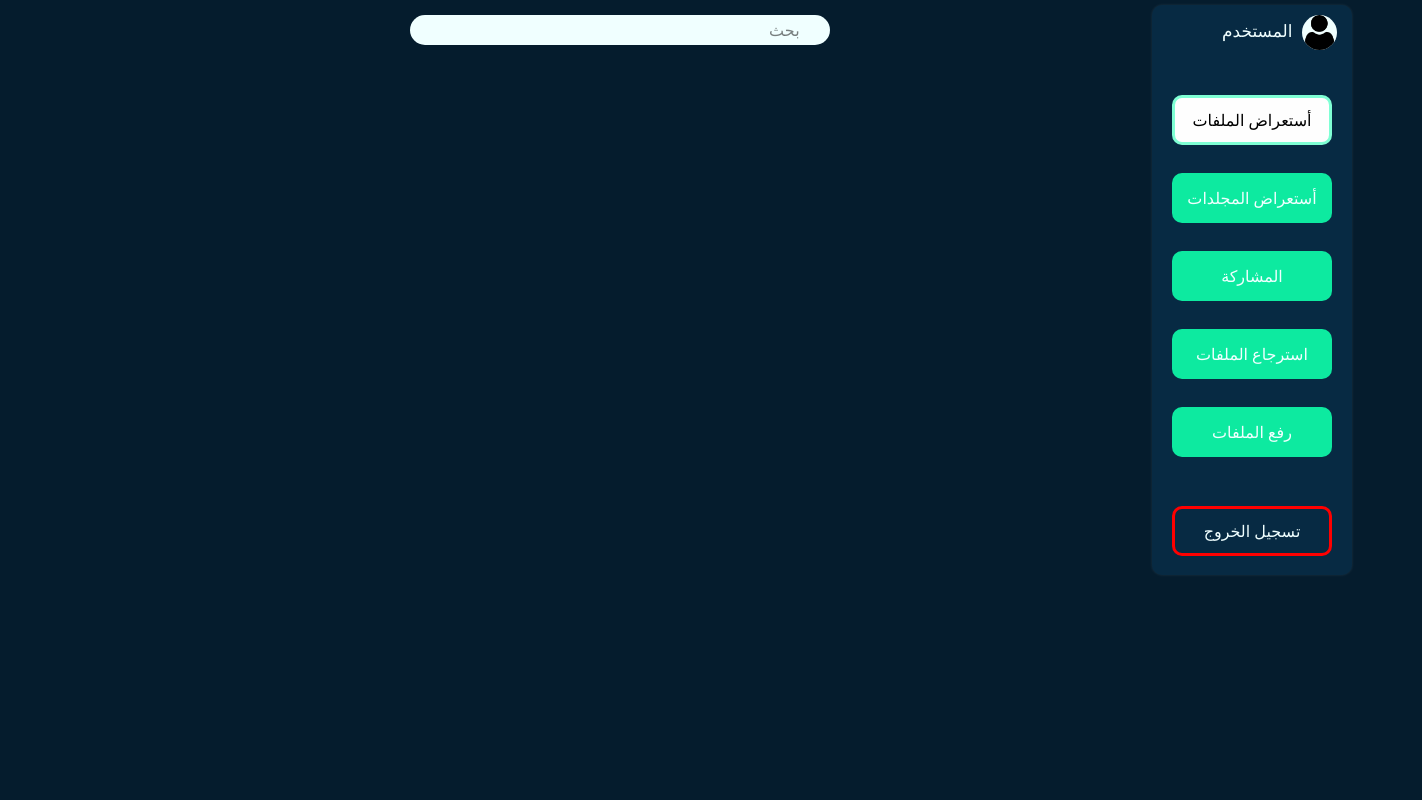
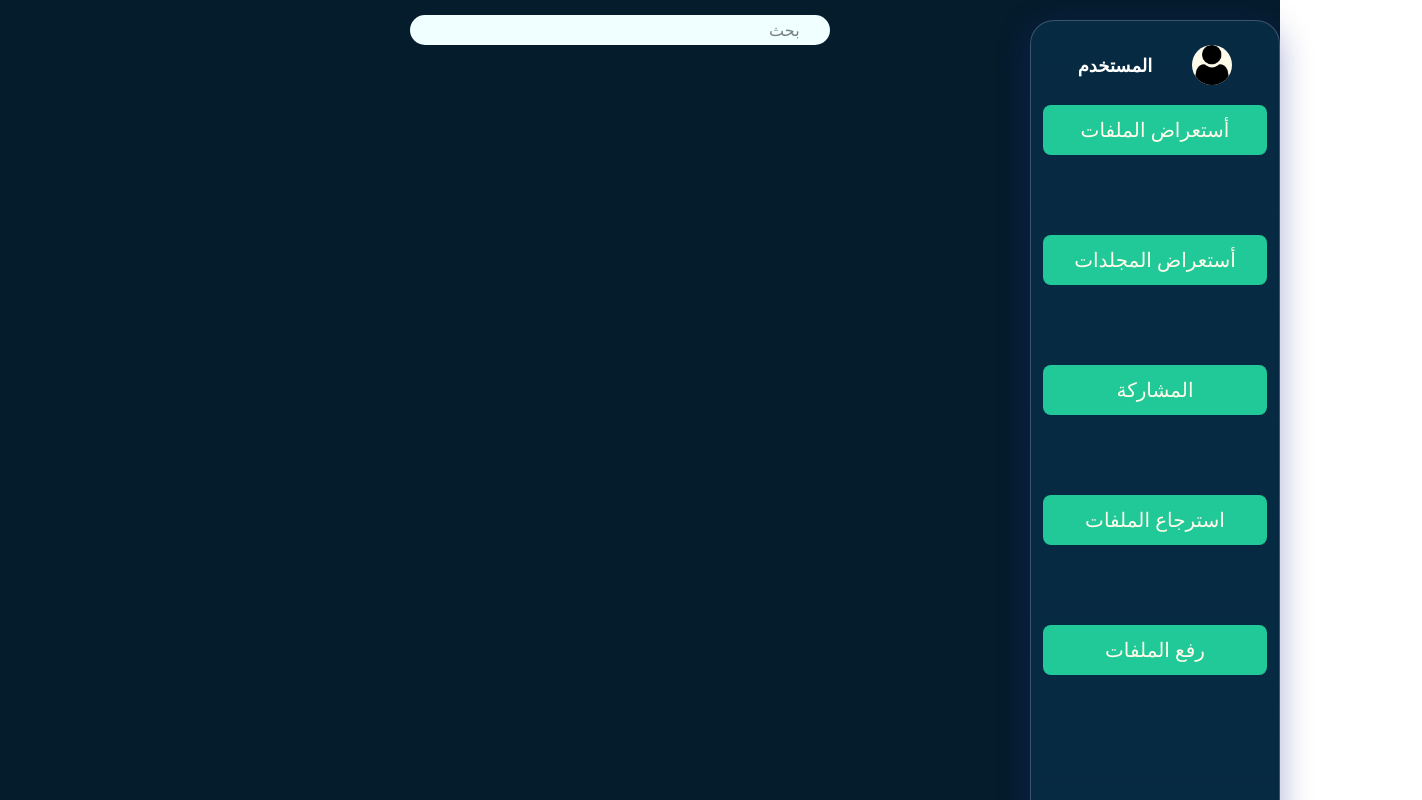
Before and after one commit to gxr21/SseEncryptedFiles, a React (Vite) app: page /dashboard in a window 1280 px wide. Shown: the top 800 px of the page, 1422 px wide, since content can reach past the window. Built offline with nearby package versions, Linux system fonts and the light colour scheme; sample sign-in values are in the browser's storage.

Commit message:
Update of menu

```diff
--- a/src/App.jsx
+++ b/src/App.jsx
@@ -37,12 +37,12 @@ function App() {
         />
         {/* === Protected Routes === */}
 
-        {/* <Route path='/dashboard' element={
+         <Route path='/dashboard' element={
         <ProtectedRoute>
           <Dashboard/>
         </ProtectedRoute>}/>
-        <Route path='/dashboard' element={<Dashboard/>} /> */}
         <Route path='/dashboard' element={<Dashboard/>} />
+        {/* <Route path='/dashboard' element={<Dashboard/>} /> */}
       </Routes>
     </BrowserRouter>
   );
--- a/src/components/List/list.css
+++ b/src/components/List/list.css
@@ -1,4 +1,4 @@
-.img{
+/* .img{
     height: 35px;
     width: 35px;
     background-color: azure;
@@ -77,4 +77,4 @@
     position: relative;
     top: 100px;
     left: 20px;
-}
+} */
--- a/src/components/List/list.jsx
+++ b/src/components/List/list.jsx
@@ -1,33 +1,43 @@
 import './list.css';
-function List(){
-
-    return(
-        <div className="list">
-        <img src="src\components\List\user.png" alt="photo" className='img' />
-        <p id='username'>المستخدم</p>
-       <ul className="ul">
-        <li className="li">
-            <button className="bts"> أستعراض الملفات </button>
+function List() {
+    return (
+        <div className="list flex flex-col justify-between items-center bg-[#072a43] w-[250px] h-[870px] rounded-3xl py-6 translate-y-5 absolute right-0 bg-linear-to-b from-[#072a43]/20 to-[#072a43]/10 backdrop-blur-xl border border-white/20
+        shadow-[0_8px_32px_0_rgba(31,38,135,0.37)] " dir='ltr'>
+            {/* Header Section */}
+            <div className='flex flex-col items-center gap-3 w-full' dir='rtl'>
+                <div className='flex flex-row justify-center items-center gap-10'>
+                    <img src="public/user.png" alt="photo" className='img w-10 h-10 bg-amber-50 rounded-full' />
+                    <p id='username' className='font-bold text-white text-lg'>المستخدم</p>
+                </div>
+                {/* Menu Items */}
+                <div className='w-full px-3 mt-2 text-xl'>
+                    <ul className="ul w-full text-center space-y-20 border-none">
+                        <li className="li  h-[50px] rounded-lg flex justify-center items-center bg-[#20C997] cursor-pointer hover:bg-[#ffffff] transition-all hover:border-[#20C997]">
+                            <button className="bt text-amber-50 w-full h-full hover:text-[#20C997] ">أستعراض الملفات</button>
                         </li>
-        <li className="li">
-            <button className="bt">أستعراض المجلدات</button>
+                        <li className="li  h-[50px] rounded-lg flex justify-center items-center bg-[#20C997] cursor-pointer hover:bg-[#ffffff] transition-all hover:border-[#20C997]">
+                            <button className="bt text-amber-50 w-full h-full hover:text-[#20C997]">أستعراض المجلدات</button>
                         </li>
-        <li className="li">
-            <button className="bt">المشاركة </button>
+                        <li className="li  h-[50px] rounded-lg flex justify-center items-center bg-[#20C997] cursor-pointer hover:bg-[#ffffff] transition-all hover:border-[#20C997]">
+                            <button className="bt text-amber-50 w-full h-full hover:text-[#20C997]">المشاركة</button>
                         </li>
-        <li className="li">
-            <button className="bt">استرجاع الملفات </button>
+                        <li className="li  h-[50px] rounded-lg flex justify-center items-center bg-[#20C997] cursor-pointer hover:bg-[#ffffff] transition-all hover:border-[#20C997]">
+                            <button className="bt text-amber-50 w-full h-full hover:text-[#20C997]">استرجاع الملفات</button>
                         </li>
-        <li className="li">
-            <button className="bt">رفع الملفات</button>
+                        <li className="li  h-[50px] rounded-lg flex justify-center items-center bg-[#20C997] cursor-pointer hover:bg-[#ffffff] transition-all hover:border-[#20C997]">
+                            <button className="bt text-amber-50 w-full h-full hover:text-[#20C997]">رفع الملفات</button>
                         </li>
                     </ul>
-
-
-        <button className='signout'>تسجيل الخروج</button>
-
+                </div>
+            </div>
+            {/* Logout Button */}
+            <div className='w-full px-3 text-xl flex justify-center items-center'>
+                <button className='signout  w-full h-[50px] rounded-lg text-rose-700 border-2 border-rose-600 hover:bg-rose-700 hover:text-white cursor-pointer transition-all'>
+                    تسجيل الخروج
+                </button>
+            </div>
         </div>
     );
+}
 
-}
 export default List;
--- a/src/pages/Dashboard/dashboard.css
+++ b/src/pages/Dashboard/dashboard.css
@@ -1,3 +0,0 @@
-body{
-    background: #051C2D;
-}
--- a/src/pages/Dashboard/dashboard.jsx
+++ b/src/pages/Dashboard/dashboard.jsx
@@ -1,23 +1,12 @@
-import Logo from "../../components/logo/logo.jsx";
 import Searchbar from "../../components/search bar/searchbar.jsx";
 import List from "../../components/List/list.jsx";
-import Red from "../../components/Buttons/colors/Red.jsx";
-import Blue from "../../components/Buttons/colors/Blue.jsx";
-import Green from "../../components/Buttons/colors/green.jsx";
 import "./dashboard.css";
 function Dashboard(){
     return (
     <>
-     <div className="dashboard">
-
+     <div className="dashboard bg-[#051C2D] h-screen ">
         <Searchbar/>
-
-
          <List/>
-
-
-
-
       </div>
     </>
     );
```
Also changed, not shown: public/Icons/icons8-search-50.png (renamed from src/components/search bar/icons8-search-50.png), public/user.png (renamed from src/components/List/user.png). Lines whose indentation alone changed are shown as unchanged.
